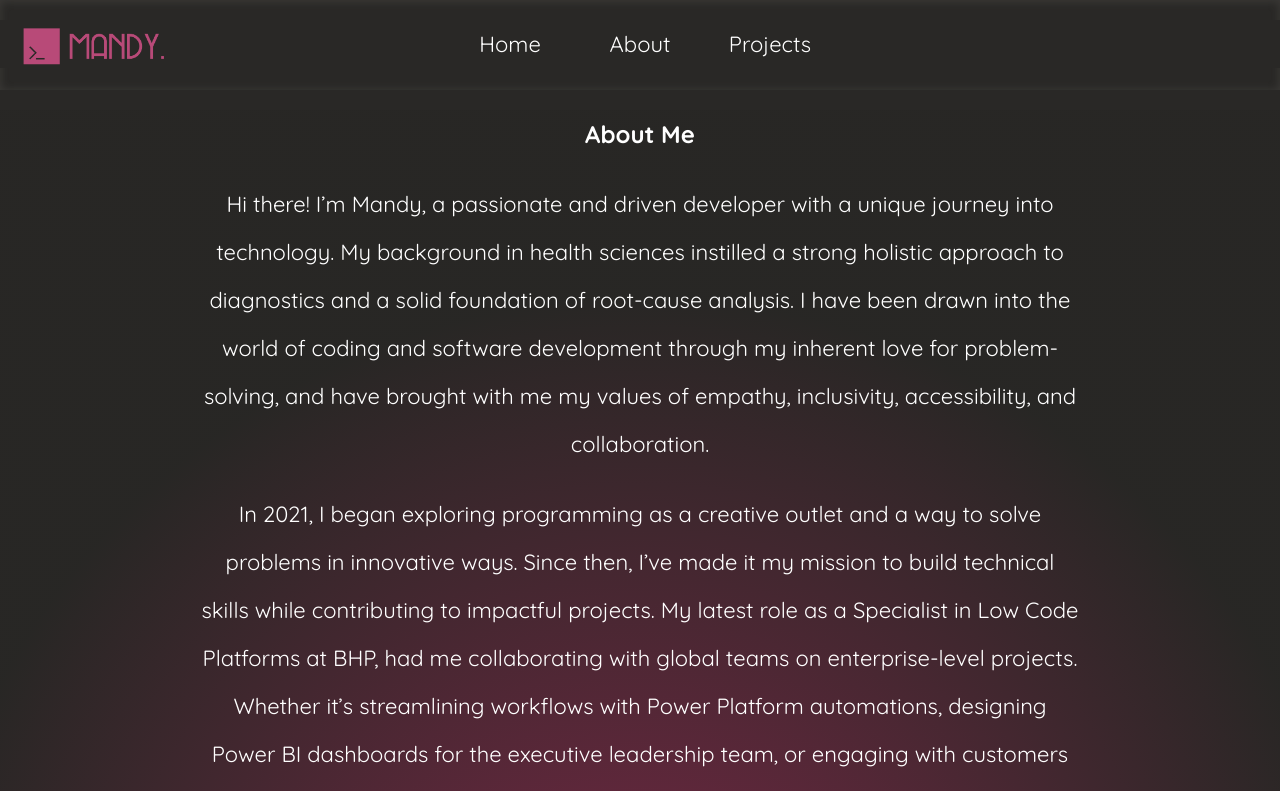
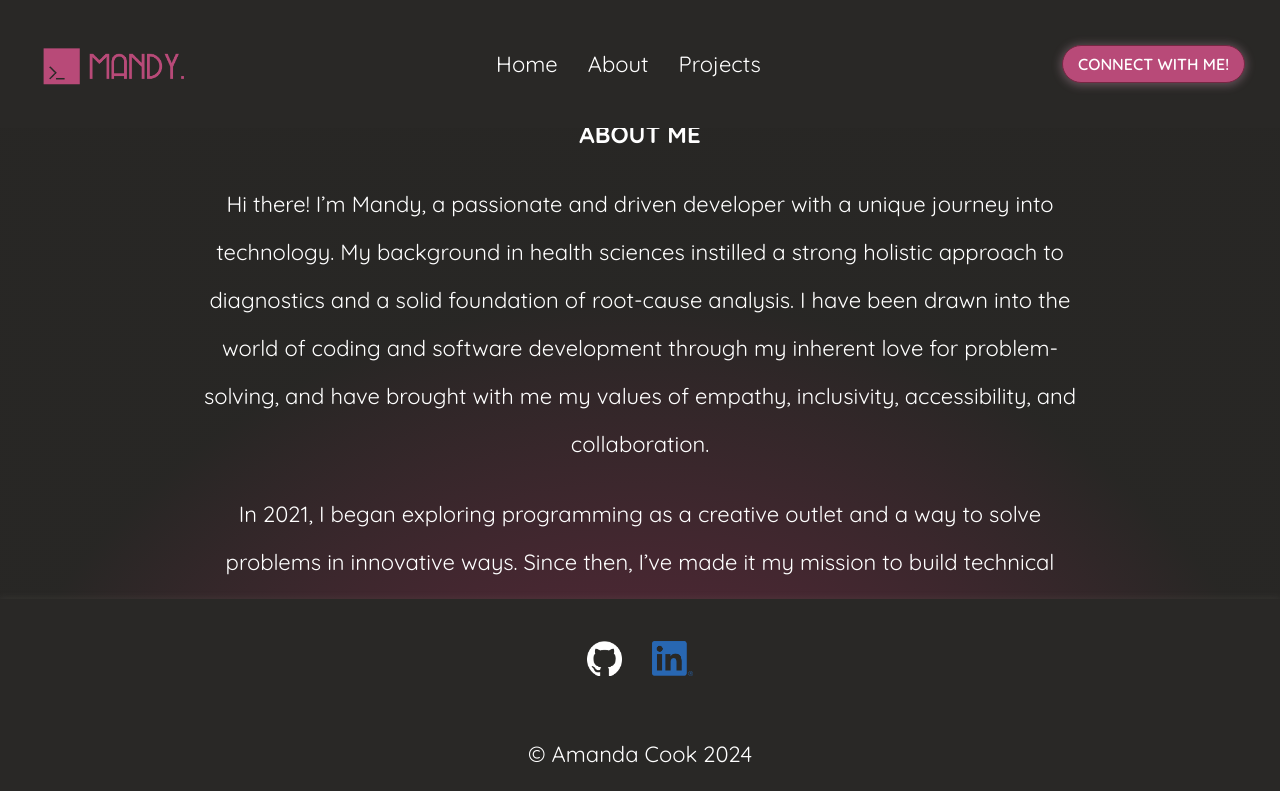
Before and after one commit to mandydc10/react-portfolio, a React (Vite) app: page /about-me in a window 1280 px wide. Shown: the top 791 px of the page. Built offline with nearby package versions, Linux system fonts and the light colour scheme; a web font is replaced by a local one.

Commit message:
Add: contact-me form and page, and updated header to include contact me button and dropdown menu item. Header html layout refactored for improved styling ability

```diff
--- a/src/components/Footer.css
+++ b/src/components/Footer.css
@@ -1,13 +1,26 @@
 .footer {
     display: flex;
     flex-direction: column;
+    position: sticky;
+    background-color: var(--secondary_dark);
+    bottom: 0;
+    width: 100%;
     color: var(--white);
     align-items: center;
     padding-top: 15px;
     box-shadow: 0px 1px 8px 1px RGB(128, 127, 121, 0.2);
 }
 
+
+.socials {
+    margin: 22px 0 11px;
+}
+
 .socials img {
     height: 35px;
-    padding: 0 10px;
+    padding: 5px 15px;
 }
+
+.socials a {
+    padding: 0;
+}
--- a/src/components/NavBar.css
+++ b/src/components/NavBar.css
@@ -19,22 +19,24 @@
 
 .logo-menu-items {
     display: flex;
-    position: absolute;
-    top: 20px;
+    box-sizing: border-box;
+    padding: 20px;
     background-color: var(--secondary_dark);
     justify-content: space-between;
     align-items: center;
     width: 100%;
 }
 
-.logo {
-    padding-left: 20px;
-
-}
-
 .logo img {
     width: 150px;
     vertical-align: bottom;
+}
+
+.menu-btn {
+    position: absolute;
+    top: 50px;
+    right: 10px;
+
 }
 
 .horizontal-nav {
@@ -48,7 +50,6 @@
     height: 0;
     width: 200px;
     background-color: var(--secondary_dark);
-    /* border: 1px solid red; */
 }
 
 .dropdown-links-container {
@@ -63,7 +64,6 @@
     animation: fadeInAnimation ease-in-out 3s;
     animation-iteration-count: 1;
     animation-fill-mode: forwards;
-    /* border: 1px solid red; */
 }
 
 @keyframes fadeInAnimation {
@@ -78,7 +78,6 @@
 
 .menu-icon {
     padding: 5px 10px;
-    /* border: 1px solid red; */
 }
 
 
@@ -94,36 +93,31 @@
         font-size: 18px;
     }
 
-    .logo-menu-items {
-        justify-content: right;
+    .horizontal-nav {
+        display: flex;
+        align-items: center;
     }
 
-    .logo {
-        position: absolute;
-        left: 20px;
-        padding: 0;
-    }
-
-    .horizontal-nav {
-        display: flex;
-    }
-
-    .horizontal-nav>* {
-        /* border-radius: 50px; */
+    .horizontal-nav-links>* {
         text-align: center;
-        width: 120px;
         height: auto;
-        padding: 0 5px;
+        padding: 0 15px;
         margin: 0;
     }
 
-    .horizontal-nav>*:focus {
+    .horizontal-nav-links>*:focus {
         color: var(--primary_light);
-        /* border-bottom: 1px solid var(--primary_light); */
     }
 
-    .horizontal-nav>*:hover {
+    .horizontal-nav-links>*:hover {
         color: var(--primary_light);
+    }
+
+    .nav-btn {
+        font-size: 16px;
+        padding: 10px 15px;
+        line-height: 1;
+        text-align: center;
     }
 
     .dropdown-nav {
@@ -140,7 +134,6 @@
 
     /* For vertical tablets and small desktop: */
     .logo-menu-items {
-        justify-content: center;
         font-size: 22px;
     }
 
--- a/src/components/NavBar.jsx
+++ b/src/components/NavBar.jsx
@@ -22,7 +22,7 @@ function NavBar({ children }) {
                 ? animate("#menu-hat", { rotate: 90 }, { duration: 1 }) &&
                 animate("#menu_line", { rotate: -45, y: -8 }, { duration: 1 })
                 &&
-                animate(".dropdown-nav", { height: 200 }, { duration: 1 })
+                animate(".dropdown-nav", { height: 260 }, { duration: 1 })
                 : animate("#menu-hat", { rotate: 0 }, { duration: 1 }) &&
                 animate("#menu_line", { rotate: 0, y: 0 }, { duration: 1 })
                 && animate(".dropdown-nav", { height: 0 }, { duration: 0.5 })
@@ -33,15 +33,23 @@ function NavBar({ children }) {
     return (
         <div className="page" ref={scope}>
             <div className="header">
-                <div className="logo-menu-items">
+
+                {/* <div > */}
+                <nav className="logo-menu-items">
                     <NavLink to="/" className="logo">
                         <img src={longLogo} />
                     </NavLink>
-                    <nav className="horizontal-nav">
+
+                    <div className="horizontal-nav horizontal-nav-links">
                         <NavLink to="/">Home</NavLink>
                         <NavLink to="/about-me">About</NavLink>
                         <NavLink to="/projects-list">Projects</NavLink>
+                    </div>
+                    <NavLink to="/contact-me" className="horizontal-nav btn nav-btn">
+                        Connect with me!
+                    </NavLink>
                 </nav>
+
                 <button className="menu-btn" onClick={menuAnimation}>
                     <svg
                         className="menu_icon"
@@ -52,13 +60,14 @@ function NavBar({ children }) {
                         />
                     </svg>
                 </button>
-                </div>
+                {/* </div> */}
                 <motion.div className="dropdown-nav" >
                     {menuOpen &&
                         <nav className="dropdown-links-container">
                             <NavLink className="dropdown-links" to="/" onClick="() => !menuOpen">Home</NavLink>
                             <NavLink className="dropdown-links" to="/about-me" onClick="() => !menuOpen">About</NavLink>
                             <NavLink className="dropdown-links" to="/projects-list" onClick="() => !menuOpen">Projects</NavLink>
+                            <NavLink className="dropdown-links" to="/contact-me" onClick="() => !menuOpen">Contact me</NavLink>
                         </nav>
                     }
                 </motion.div>
--- /dev/null
+++ b/src/components/forms/ContactForm.css
@@ -0,0 +1,65 @@
+form {
+    display: flex;
+    flex-direction: column;
+    margin: auto;
+    padding: 20px 40px;
+    font-size: 16px;
+    width: 80%;
+}
+
+form .btn {
+    padding: 10px;
+    margin: 40px 0 20px;
+    max-width: 100%;
+    width: 200px;
+    font-size: 16px;
+    align-self: center;
+}
+
+input,
+textarea {
+    padding: 10px;
+    border-radius: 10px;
+    line-height: 1.5;
+    font-family: var(--primary_font);
+    font-style: italic;
+}
+
+label {
+    margin: 10px 0 5px;
+    padding-left: 3px;
+    line-height: 1;
+}
+
+/* Small devices (small portrait tablets and large phones, 600px and up) */
+@media only screen and (min-width: 600px) {
+    form {
+        font-size: 18px;
+        width: 50%;
+    }
+
+    form .btn {
+        padding: 20px;
+        margin: 50px 20px;
+        width: 250px;
+        font-size: 18px;
+    }
+
+    input,
+    textarea {
+        font-size: 18px;
+    }
+
+    label {
+        margin: 25px 0 5px;
+    }
+}
+
+@media only screen and (min-width: 830px) {
+
+    /* For vertical tablets and small desktop: */
+    /* form .btn {
+        align-self: last baseline;
+        margin: 50px 0;
+    } */
+}
--- /dev/null
+++ b/src/components/forms/ContactForm.jsx
@@ -0,0 +1,20 @@
+import "./ContactForm.css";
+
+function ContactForm() {
+    return (
+        <>
+            <form action="https://formsubmit.co/mandy.dc@gmail.com" method="POST">
+                <label htmlFor="firstName">First Name</label>
+                <input type="text" name="name" id="firstName" placeholder="First name" required />
+                <label htmlFor="lastName">Last Name</label>
+                <input type="text" name="Last Name" id="lastName" placeholder="Last name" required />
+                <label htmlFor="email">Contact email</label>
+                <input type="text" name="email" id="email" placeholder="Type your email address" required />
+                <label htmlFor="message">Message:</label>
+                <textarea name="message" id="message" rows="5" placeholder="Type your message here" required />
+                <button type="submit" className="btn">Submit message</button>
+            </form>
+        </>
+    )
+}
+export default ContactForm;
--- a/src/main.css
+++ b/src/main.css
@@ -10,6 +10,7 @@
     /* RGB 128,127,121 */
     --white: #ffffff;
     --primary_font: "Quicksand", serif;
+
 }
 
 
@@ -22,6 +23,18 @@ body {
     font-size: 16px;
     line-height: 1.5rem;
     color: var(--white);
+    min-height: 100vh;
+    display: flex;
+    flex-direction: column;
+    justify-content: space-between;
+}
+
+#root {
+    min-height: 100vh;
+}
+
+#page {
+    min-height: 100vh;
 }
 
 h1 {
--- a/src/main.jsx
+++ b/src/main.jsx
@@ -7,6 +7,7 @@ import HomePage from "./pages/HomePage.jsx";
 import AboutPage from "./pages/AboutPage.jsx";
 import ProjectsListPage from "./pages/ProjectsListPage.jsx";
 import ProjectDetailPage from "./pages/ProjectDetailPage.jsx";
+import ContactPage from "./pages/ContactPage.jsx";
 
 import NavBar from "./components/NavBar.jsx";
 
@@ -19,6 +20,7 @@ const router = createBrowserRouter([
       { path: "/projects-list", element: <ProjectsListPage /> },
       { path: "/project/:id", element: <ProjectDetailPage /> },
       { path: "/about-me", element: <AboutPage /> },
+      { path: "/contact-me", element: <ContactPage /> },
     ],
   },
 ]);
--- a/src/pages/AboutPage.jsx
+++ b/src/pages/AboutPage.jsx
@@ -12,7 +12,7 @@ function AboutPage() {
     return (
         <div className="about-page">
             <AboutSection />
-            <a className="btn">Connect with me!</a>
+            <a className="btn" href="./contact-me">Connect with me!</a>
         </div>
     );
 }
--- /dev/null
+++ b/src/pages/ContactPage.css
@@ -0,0 +1,11 @@
+.contact-page {
+    padding: 40px 0;
+    min-height: 100%;
+    display: flex;
+    flex-direction: column;
+    align-items: center;
+}
+
+h1 {
+    text-transform: uppercase;
+}
--- /dev/null
+++ b/src/pages/ContactPage.jsx
@@ -0,0 +1,21 @@
+// import { useEffect } from 'react';
+import ContactForm from "../components/forms/ContactForm.jsx";
+import AboutSection from "../components/forms/ContactForm.jsx";
+import "./ContactPage.css";
+// import { pagesText } from "../projectData.js"
+
+function ContactPage() {
+    // useEffect(() => {
+    //     // Scroll to the top when the component mounts
+    //     window.scrollTo(0, 0);
+    // }, []);
+
+    return (
+        <div className="contact-page">
+            <h1>Get in touch!</h1>
+            <ContactForm />
+        </div>
+    );
+}
+
+export default ContactPage;
```
Lines whose indentation alone changed are shown as unchanged.
